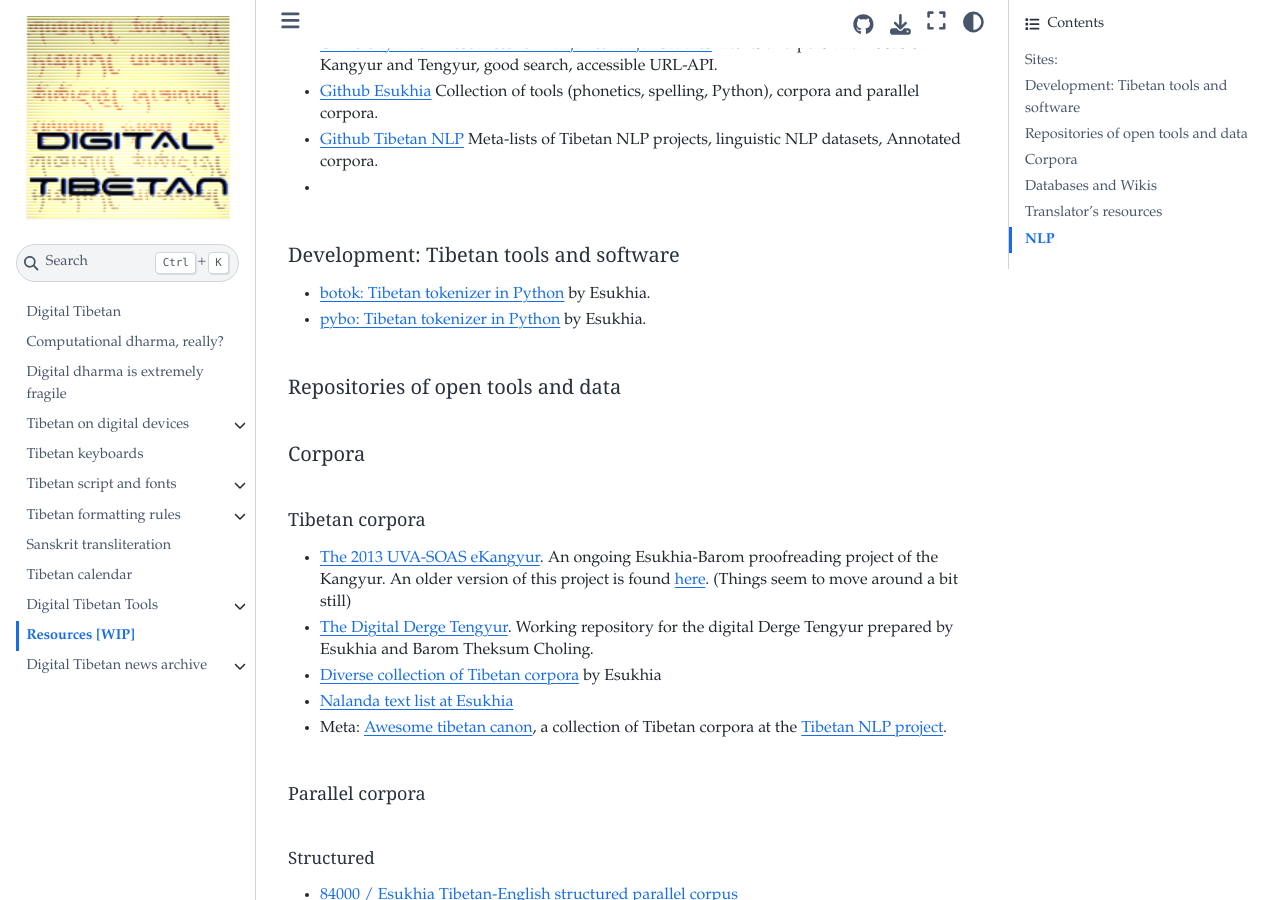
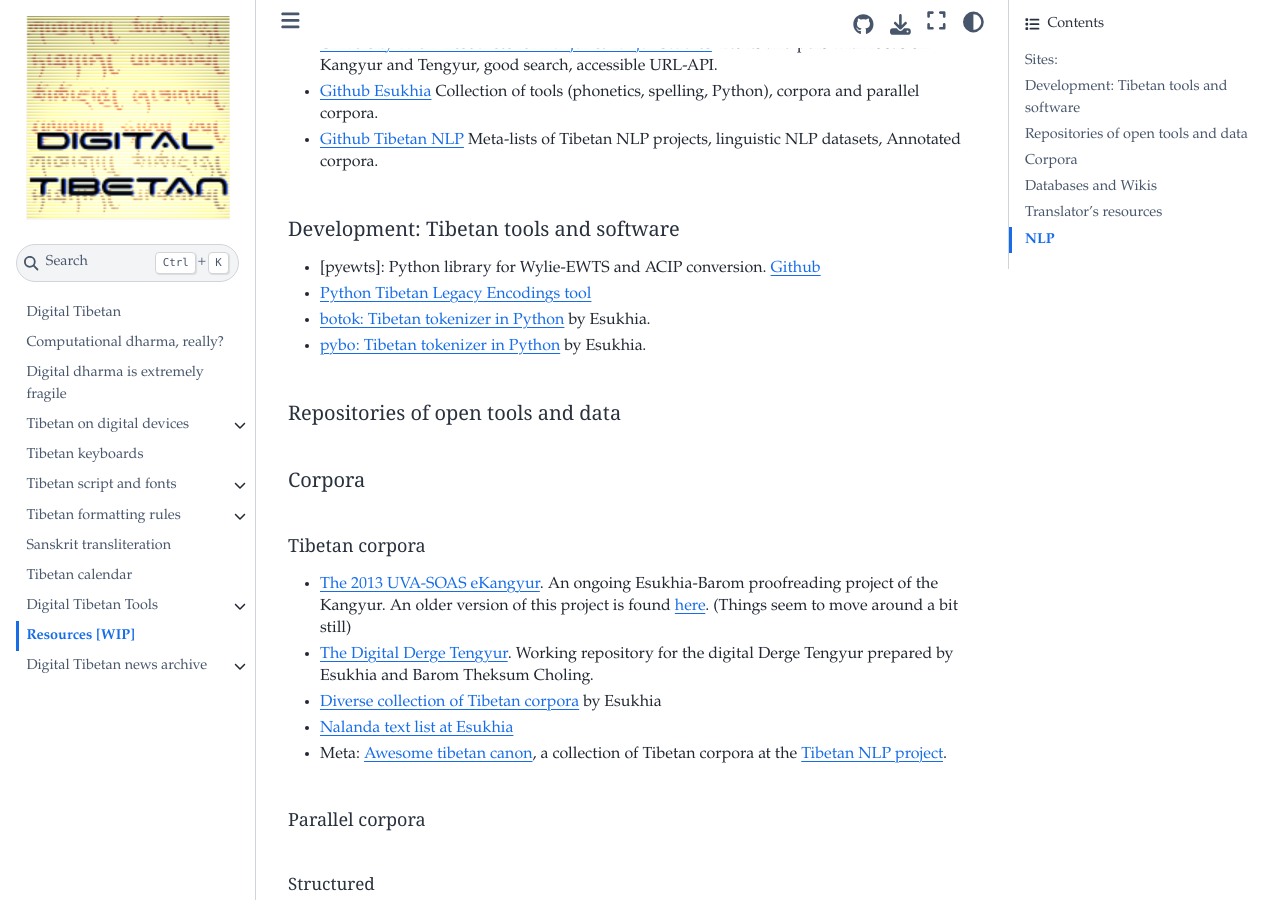
Before and after one commit to DigitalTibetan/DigitalTibetan, a Jupyter Book: the page built from docs/resources.md, in a window 1280 px wide and 900 px high, scrolled down 351 px. Built offline with Jupyter Book 1.0.4 settings and Sphinx 7.4.7 and the Sphinx Book theme 1.1.4, drawn with Linux system fonts in a browser that asks for light colours.

Commit message:
ACIP converter links to Elies lib in pyewts added

```diff
--- a/docs/resources.md
+++ b/docs/resources.md
@@ -4,16 +4,18 @@
 
 ## Sites:
 
-* [Lotsawahouse: Translations of Tibetan Buddhist Texts](https://www.lotsawahouse.org/). A vast collection of Tibetan text with translation into English, Chinese, French, German, and other languages spanning many different genres.
-* [BUDA: The Buddhist Digital Archives](https://library.bdrc.io/?uilang=en) by the Buddhist Digital Resource Center. A cooperative platform for expanding access to Buddhist literature. Explore the millions of pages of texts contributed by BDRC and its many partners.
-* [University Wien: Resources for Kanjur & Tanjur Studies](https://www.istb.univie.ac.at/kanjur/rktsneu/sub/index.php). Etexts and pdfs with focus on Kangyur and Tengyur, good search, accessible URL-API.
-* [Github Esukhia](https://github.com/Esukhia) Collection of tools (phonetics, spelling, Python), corpora and parallel corpora.
-* [Github Tibetan NLP](https://github.com/tibetan-nlp) Meta-lists of Tibetan NLP projects, linguistic NLP datasets, Annotated corpora.
-*
+- [Lotsawahouse: Translations of Tibetan Buddhist Texts](https://www.lotsawahouse.org/). A vast collection of Tibetan text with translation into English, Chinese, French, German, and other languages spanning many different genres.
+- [BUDA: The Buddhist Digital Archives](https://library.bdrc.io/?uilang=en) by the Buddhist Digital Resource Center. A cooperative platform for expanding access to Buddhist literature. Explore the millions of pages of texts contributed by BDRC and its many partners.
+- [University Wien: Resources for Kanjur & Tanjur Studies](https://www.istb.univie.ac.at/kanjur/rktsneu/sub/index.php). Etexts and pdfs with focus on Kangyur and Tengyur, good search, accessible URL-API.
+- [Github Esukhia](https://github.com/Esukhia) Collection of tools (phonetics, spelling, Python), corpora and parallel corpora.
+- [Github Tibetan NLP](https://github.com/tibetan-nlp) Meta-lists of Tibetan NLP projects, linguistic NLP datasets, Annotated corpora.
+
 ## Development: Tibetan tools and software
 
-* [botok: Tibetan tokenizer in Python](https://github.com/Esukhia/botok) by Esukhia.
-* [pybo: Tibetan tokenizer in Python](https://github.com/Esukhia/pybo) by Esukhia.
+- [pyewts]: Python library for Wylie-EWTS and ACIP conversion. [Github](https://github.com/OpenPecha/pyewts)
+- [Python Tibetan Legacy Encodings tool](https://github.com/buda-base/py-tiblegenc)
+- [botok: Tibetan tokenizer in Python](https://github.com/Esukhia/botok) by Esukhia.
+- [pybo: Tibetan tokenizer in Python](https://github.com/Esukhia/pybo) by Esukhia.
 
 ## Repositories of open tools and data
 
```
Also changed, not shown: other parts of docs/resources.md (+10 -10 lines), docs/tibetan_pre_unicode.md (+3 -0 lines), main.md (+1 -0 lines).
